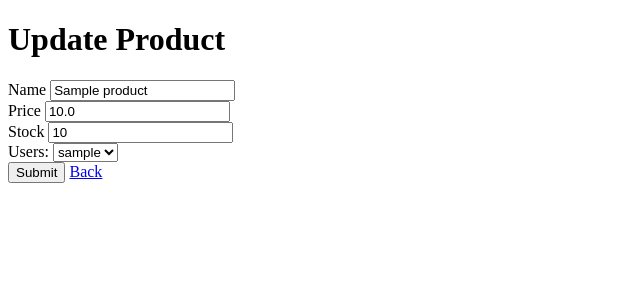
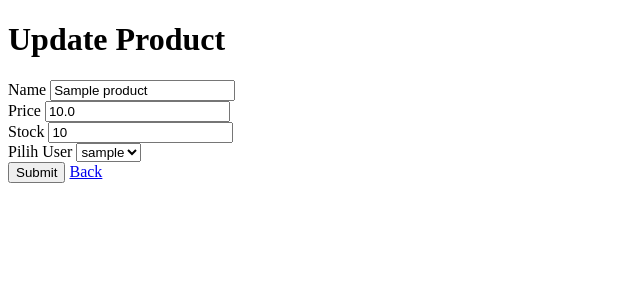
Before and after one commit to saepulfariz/flask_mvc_orm, a Flask app: page /products/1/edit in a window 1280 px wide. Shown: the top 300 px of the page, without its empty margins (0-640 px from the left). Run offline with Flask 3, Linux system fonts and the light colour scheme; tables that the repository leaves empty hold one stand-in row (values such as "Sample post").

Commit message:
add selected edit data validation user_id products

```diff
--- a/app/controllers/product_controller.py
+++ b/app/controllers/product_controller.py
@@ -17,7 +17,7 @@ class ProductForm(FlaskForm):
     stock = IntegerField('Stock',
                         validators=[DataRequired()],
                         render_kw={"class": "form-control", "placeholder": "Enter your stock"})
-    user_id = SelectField('Pilih User', choices=[], coerce=int, validate_choice=False)
+    user_id = SelectField('Pilih User', choices=[], coerce=int, validate_choice=False, validators=[DataRequired()])
     submit = SubmitField('Submit', render_kw={"class": "btn btn-primary"})
 
     def validate_user_id(self, field):
@@ -87,6 +87,8 @@ def edit(id):
         'users' : User.query.all(),
         'data' : result
     }
+    form.user_id.choices = [(user.id, user.username) for user in data['users']]
+    form.user_id.data = result.user_id  # Pre-select pilihan dropdown
     return render_template('products/edit.html', data=data, form=form)
 
 def update(id):
--- a/app/templates/products/edit.html
+++ b/app/templates/products/edit.html
@@ -26,16 +26,11 @@
         <span style="color: red;">{{ form.stock.errors[0] }}</span>
         {% endif %}
         <br>
-        <label for="users">Users:</label>
-        <select name="user_id" id="user_id">
-            {% for d in data.users %}
-            {% if d.id == data.data.user_id %}
-            <option selected value="{{ d.id }}">{{ d.username }}</option>
-            {% else %}
-            <option value="{{ d.id }}">{{ d.username }}</option>
-            {% endif %}
-            {% endfor %}
-        </select>
+        {{ form.user_id.label }}
+        {{ form.user_id(class_="form-control") }}
+        {% if form.user_id.errors %}
+        <span style="color: red;">{{ form.user_id.errors[0] }}</span>
+        {% endif %}
         <br>
         {{ form.submit() }}
         <a href="{{ url_for('products.index') }}">Back</a>
```
